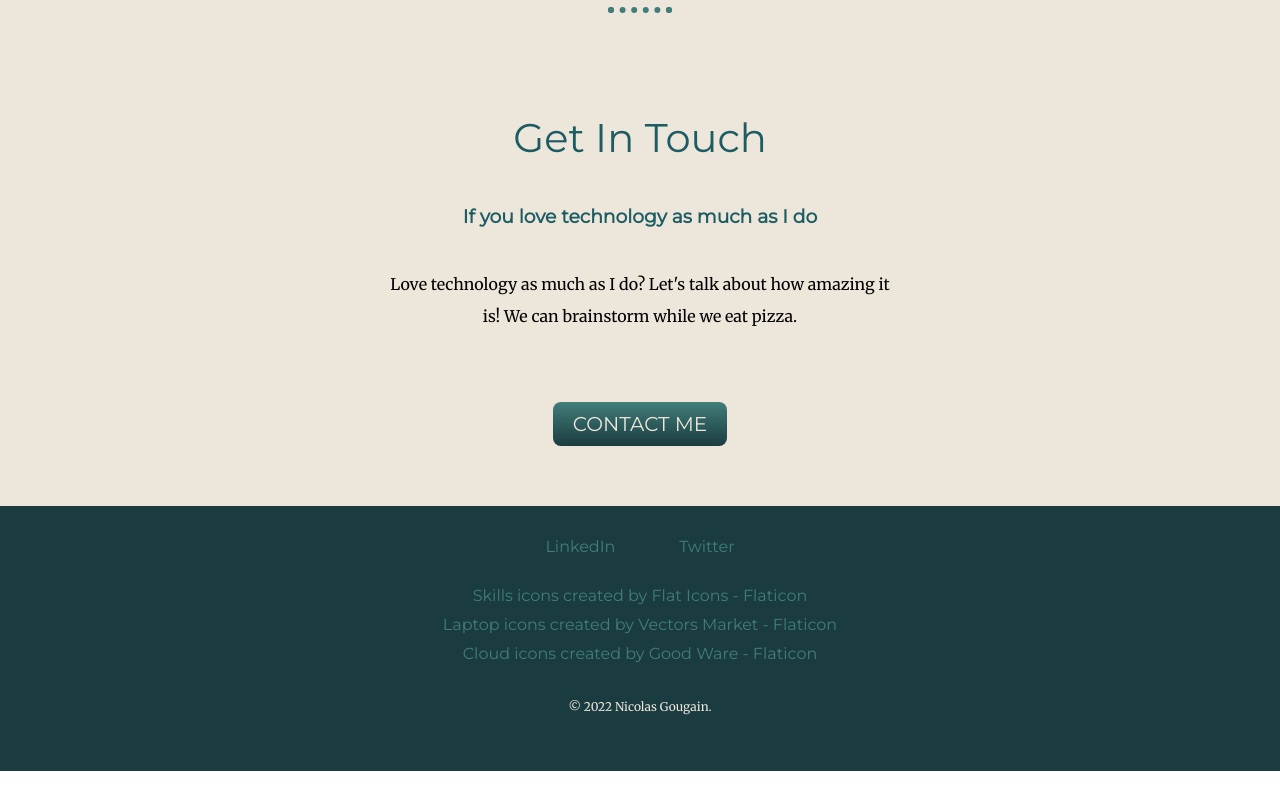
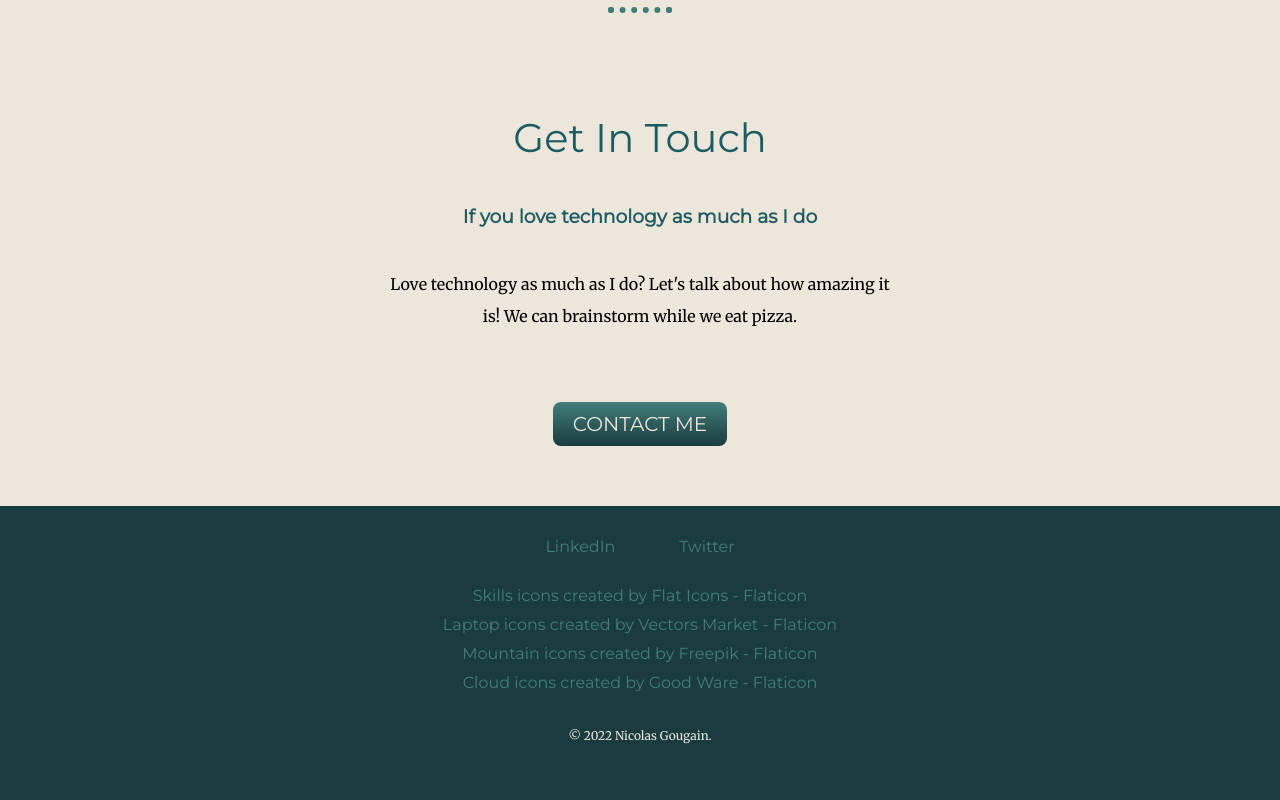
Before and after one commit to ngougain/rs, a plain HTML site: page index.html in a window 1280 px wide. Shown: the part 2166-2966 px from the top of the page. Before the commit the page ends 2937 px from the top, so only its background shows below. Drawn offline with Linux system fonts and the light colour scheme.

Commit message:
Update index.html

```diff
--- a/index.html
+++ b/index.html
@@ -53,6 +53,7 @@
         <div class="footer-ads">
           <a class="footer-link-2" href="https://www.flaticon.com/free-icons/skills" title="skills icons">Skills icons created by Flat Icons - Flaticon</a>
           <a class="footer-link-2" href="https://www.flaticon.com/free-icons/laptop" title="laptop icons">Laptop icons created by Vectors Market - Flaticon</a>
+          <a class="footer-link-2" href="https://www.flaticon.com/free-icons/mountain" title="mountain icons">Mountain icons created by Freepik - Flaticon</a>
           <a class="footer-link-2" href="https://www.flaticon.com/free-icons/cloud" title="cloud icons">Cloud icons created by Good Ware - Flaticon</a>
         </div>
         <p class="footer-p">© 2022 Nicolas Gougain.</p>
```
